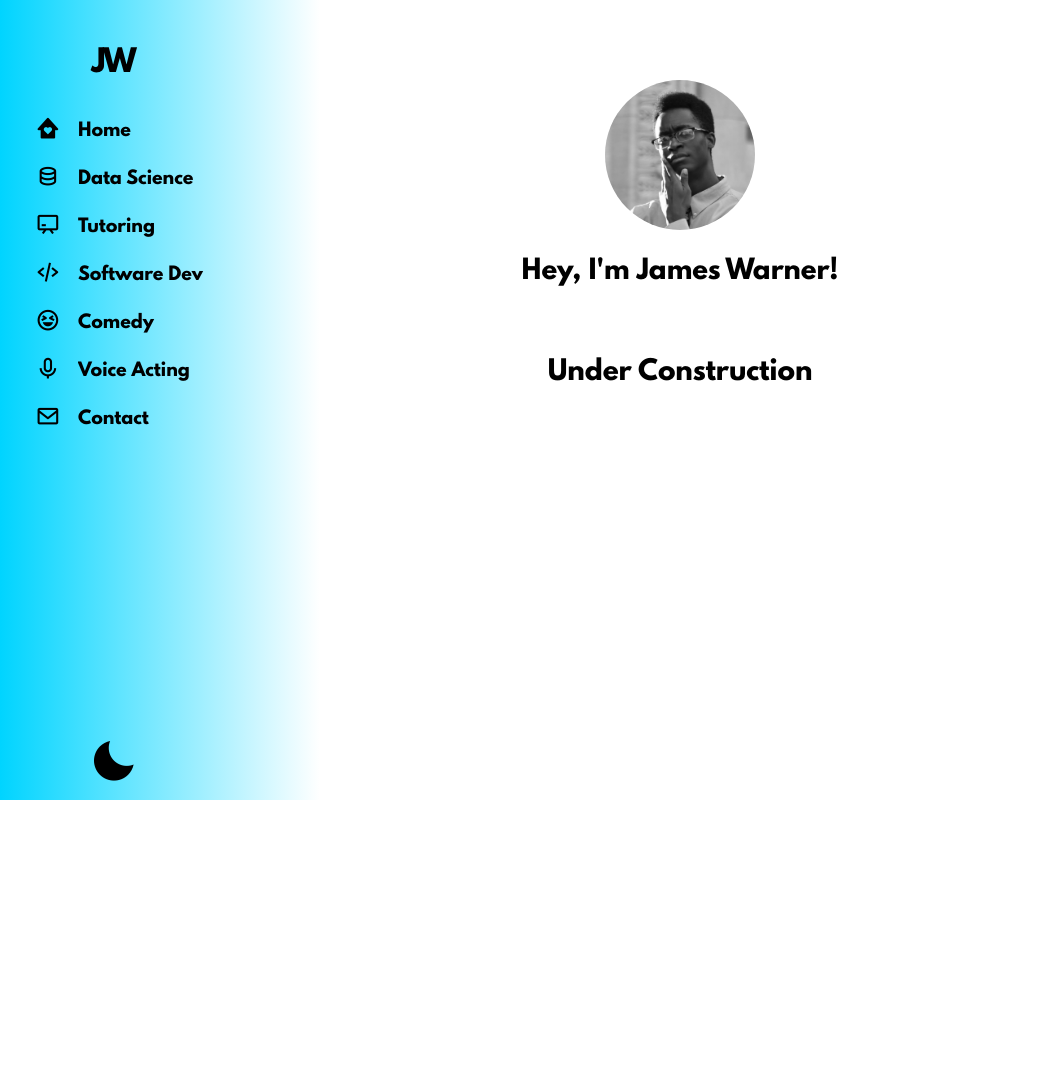
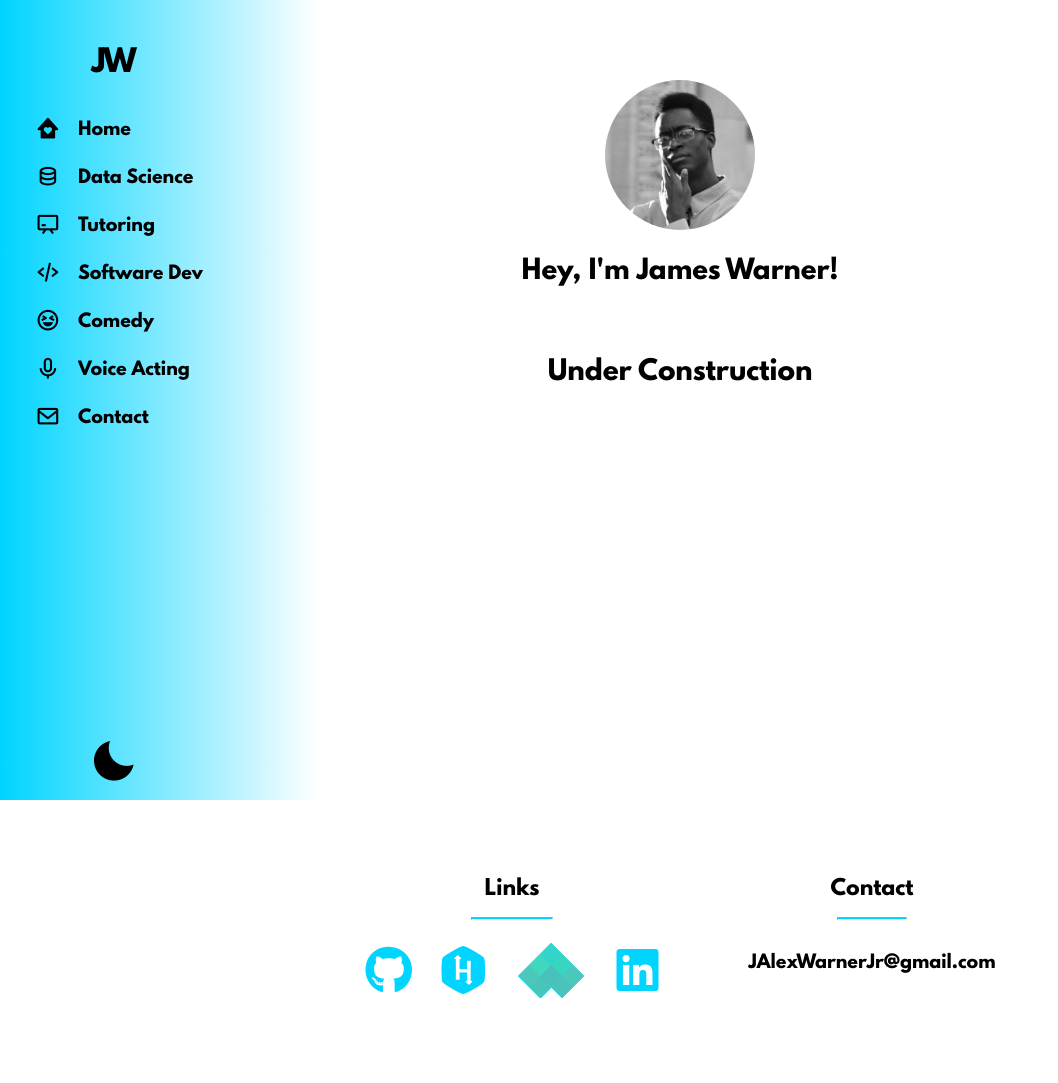
Before and after one commit to JAlexWarner/JAlexWarner.github.io, a website with bundled scripts: page comedy.html in a window 1280 px wide. Shown: the whole page, without its empty margins (0-1058 px from the left). Before the commit the page ends 856 px from the top, so only its background shows below. Built offline with nearby package versions, Linux system fonts and the light colour scheme.

Commit message:
Make common footer. Final thumbnail fix.

```diff
--- a/arrangement.css
+++ b/arrangement.css
@@ -22,26 +22,26 @@ a:link, a:visited, a:hover {
   list-style-type: none;
 }
 
-
-
 .portfolio-slideshow {
   margin: 5rem 0;
   height: 12.5rem;
   display: flex;
   align-items: center;
   justify-content: center;
-  /* padding-bottom: 10rem; */
 }
 
 .contact-list ul {
   display: flex;
   flex-direction: column;
   justify-content: space-evenly;
+  align-items: center;
+  padding-left: 0rem;
 }
 
 .contact-list, .contact-list li {
-  list-style-type: none;
-  padding-bottom: .5rem;
+  text-align: center;
+  display: inline-block;
+  padding: 0 0 .5rem 0;
 }
 
 .links-info {
@@ -110,7 +110,6 @@ a:link, a:visited, a:hover {
 }
 
 .nav-links {
-  /* border: 1px solid orange; */
   margin: 0;
   padding: 0;
   text-align: left;
@@ -120,12 +119,10 @@ a:link, a:visited, a:hover {
 }
 
 .nav-links li{
-  /* border: 1px solid blue; */
   padding: 0px 0px 1rem 0px;
 }
 
 .nav-links li a{
-  /* border: 1px solid black; */
   padding: 0px .5rem 0px .5rem;
   line-height: 1rem;
   text-decoration: none;
@@ -157,12 +154,10 @@ a:link, a:visited, a:hover {
 }
 
 .link-icon {
-  /* border: 1px solid white; */
   flex: 3.75rem 0 0;
 }
 
 .link-text {
-  /* border: 1.5px solid red;0 */
   display: flex;
   white-space: nowrap;
   overflow: hidden;
@@ -172,7 +167,7 @@ a:link, a:visited, a:hover {
   flex-grow: 0;
   transition: flex-basis var(--slower-speed) ease;
   height: 1.5rem;
-  padding: .375rem 0 0 0;
+  padding: .2rem 0 0 0;
   align-items: center;
   text-align: left;
   -webkit-animation: fadeOut var(--slower-speed) linear;
@@ -188,7 +183,7 @@ a:link, a:visited, a:hover {
   display: none;
 }
 
-.main-grid-container {
+.footer-grid-container {
   display: grid;
   height: 10rem;
   grid-template-columns: 1fr 1fr;
@@ -203,7 +198,6 @@ a:link, a:visited, a:hover {
 /* Small Screens Start */
 @media only screen and (max-width: 600px) {
 #initials {
-  /* border: 1px solid red; */
   display: flex;
   align-items: center;
   padding: 0 1rem;
@@ -224,7 +218,6 @@ a:link, a:visited, a:hover {
   display: flex;
   flex-direction: row;
   justify-content: space-between;
-  /* border: 1px solid black; */
   width: 100%;
   align-items: center;
   padding: 0.625rem 1rem 0 1rem;
@@ -254,11 +247,6 @@ a:link, a:visited, a:hover {
 }
 /* Small Screens End */
 
-/* BELOW TO FIX TO FIX TO FIX TO FIX BELOW */
-
-
-/* ##### MAIN INFO ##### */
-
 /* https://jsfiddle.net/p0Lygk37/1/
 For learning event handlers */
 
--- a/comedy.html
+++ b/comedy.html
@@ -4,9 +4,9 @@
     <meta charset="UTF-8">
     <meta http-equiv="X-UA-Compatible" content="IE=edge">
     <meta name="viewport" content="width=device-width, initial-scale=1.0">
-    <meta property="og:image" content="assets/me_square.jpg" />
+    <meta property="og:image" content="https://raw.githubusercontent.com/JAlexWarner/JAlexWarner.github.io/main/assets/look_forward_me_200_200.jpg" />
 
-    <title>Comedy | James Warner</title>
+    <title>James Warner | Comedy</title>
 
     <script src="build/src/index.js"></script>
 </head>
@@ -17,6 +17,7 @@
         <div class="center-text" style="height:500px;">
             <h2>Under Construction</h2>
         </div>
+        <div id="replace-with-footer"></div>
     </div>
 </body>
 </html>
--- /dev/null
+++ b/html_replacements/common_footer.html
@@ -0,0 +1,25 @@
+<div class="footer-grid-item contact-info">
+    <div class="contact-title center-text">
+        <h3>Links</h3>
+        <hr>
+    </div>
+    <div class="links-list" style="font-size: 3rem; color:var(--current-nav-color)">
+        <a href="https://github.com/JAlexWarner"><i class="fa-brands fa-github"></i><a >
+        <a href="https://www.hackerrank.com/jalexwarnerjr"><i class="fa-brands fa-hackerrank"></i><a >
+        <div class="wyzant-icon">
+            <a href="https://www.wyzant.com/Tutors/JamesTheStemMentor"><img src="assets/wyzant_transparent.png"><a >
+        </div>
+    <a href="https://www.linkedin.com/in/jamesalexwarner"><i class="fa-brands fa-linkedin"></i></a>
+    </div>
+</div>
+<div class="footer-grid-item contact-info">
+    <div class="contact-title center-text">
+        <h3>Contact</h3>
+        <hr>
+    </div>
+    <div class="contact-list">
+        <ul>
+            <li>JAlexWarnerJr@gmail.com</li>
+        </ul>
+    </div>
+</div>
--- a/src/index.ts
+++ b/src/index.ts
@@ -13,11 +13,13 @@ function toggleDark() {
     // We make everything dark
     document.documentElement.style.setProperty("--bg-color", "#262626");
     document.documentElement.style.setProperty("--current-nav-color", "#9300ff");
+    document.documentElement.style.setProperty("--current-icon-filter", "invert(14%) sepia(100%) saturate(3993%) hue-rotate(272deg) brightness(98%) contrast(130%)");
     document.cookie = "showLight=false; SameSite=None; Secure";
   } else {
     // We make everything light
     document.documentElement.style.setProperty("--bg-color", "white");
     document.documentElement.style.setProperty("--current-nav-color", "#00d4ff");
+    document.documentElement.style.setProperty("--current-icon-filter", "invert(65%) sepia(63%) saturate(2518%) hue-rotate(149deg) brightness(101%) contrast(109%)");
     document.cookie = "showLight=true; SameSite=None; Secure";
   }
 }
@@ -53,7 +55,7 @@ document.getElementsByTagName('head')[0].appendChild(arrangement_link);
 document.getElementsByTagName('head')[0].appendChild(styles_link);
 document.getElementsByTagName('head')[0].appendChild(fa_link);
 
-fetch('nav.html')
+fetch('html_replacements/nav.html')
 .then(res => res.text())
 .then(text => {
     let oldelem = document.getElementById("replace-with-navbar");
@@ -77,7 +79,6 @@ fetch('nav.html')
     navGradientDiv.classList.add("gradient-glow");
     let refNode = document.querySelector(".nav-bar");
 
-    console.log(refNode?.nextSibling);
     if (refNode?.nextSibling != null) {
       document.body.insertBefore(navGradientDiv, refNode?.nextSibling);
     } else {
@@ -95,7 +96,7 @@ fetch('nav.html')
     })
 })
 
-fetch("common_header.html")
+fetch("html_replacements/common_header.html")
 .then(res => res.text())
 .then(text => {
   let oldelem = document.getElementById("replace-with-header");
@@ -116,6 +117,27 @@ fetch("common_header.html")
   }
 });
 
+fetch("html_replacements/common_footer.html")
+.then(res => res.text())
+.then(text => {
+  let oldelem = document.getElementById("replace-with-footer");
+  let newelem = document.createElement("div");
+  newelem.innerHTML = text;
+  newelem.classList.add("footer-grid-container");
+
+  if (oldelem == null){
+    throw Error("Couldn't find element with 'replace-with-footer' id");
+  }
+  else {
+    if (oldelem.parentNode == null){
+      throw Error("Couldn't find parentNode of element with 'replace-with-footer' id");
+    }
+    else {
+      oldelem.parentNode.replaceChild(newelem,oldelem);
+    }
+  }
+})
+
 var myValue = getCookie("showLight");
 
 if (myValue == null) {
--- a/styles.css
+++ b/styles.css
@@ -9,6 +9,7 @@ highlight tab that's currently in use */
   --initial-nav-size: 5rem;
   --bg-color: white; /* #262626 */
   --current-nav-color: #00d4ff;
+  --current-icon-filter: invert(65%) sepia(63%) saturate(2518%) hue-rotate(149deg) brightness(101%) contrast(109%);
 }
 
 @font-face {
@@ -164,3 +165,21 @@ div img {
   -webkit-transition: all .75s;
   -moz-transition: all .75s;
 }
+
+.wyzant-icon {
+  position: relative;
+  height: 57px;
+  width: 75px;
+  padding-bottom: .5rem;
+}
+
+.wyzant-icon::before {
+  content: "";
+  background-image: url("assets/wyzant_black.png");
+  height: 57px;
+  width: 75px;
+  position: absolute;
+  inset: 0;
+  opacity: .7;
+  filter: var(--current-icon-filter);
+}
```
Also changed, not shown: contact.html (+3 -11 lines), data_science.html (+3 -3 lines), index.html (+13 -12 lines), software_dev.html (+3 -2 lines), tutoring.html (+3 -2 lines), voice_acting.html (+3 -2 lines), what have we learned.txt (+7 -0 lines), assets/wyzant_black.png (added), build/src/index.d.ts, build/src/index.js, html_replacements/common_header.html (renamed from common_header.html), html_replacements/nav.html (renamed from nav.html), 1 other file.
